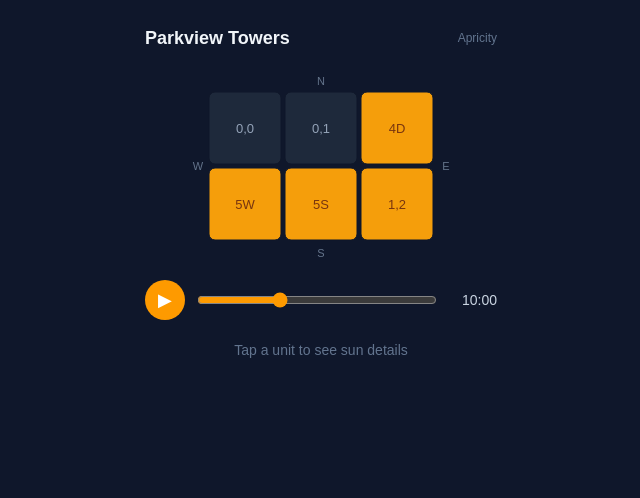
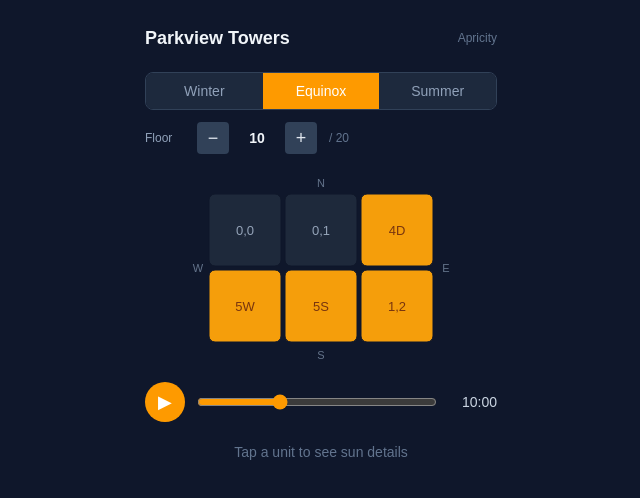
Before and after one commit to idoagv/sunline-app, a Next.js app: page /sun in a window 1280 px wide. Shown: the top 498 px of the page, without its empty margins (319-959 px from the left). Built offline with nearby package versions, Linux system fonts and the light colour scheme.

Commit message:
feat(sun-page): season/floor controls and unit readout card

```diff
--- /dev/null
+++ b/src/components/sun-page/FloorSlider.tsx
@@ -0,0 +1,33 @@
+'use client';
+
+interface Props {
+  floor: number;
+  maxFloor: number;
+  onChange: (floor: number) => void;
+}
+
+export default function FloorSlider({ floor, maxFloor, onChange }: Props) {
+  return (
+    <div className="flex items-center gap-3">
+      <span className="text-xs text-slate-400 w-10">Floor</span>
+      <button
+        onClick={() => onChange(Math.max(1, floor - 1))}
+        disabled={floor <= 1}
+        className="w-8 h-8 rounded bg-slate-700 text-slate-200 disabled:opacity-30 hover:bg-slate-600 text-lg leading-none"
+        aria-label="Floor down"
+      >
+        −
+      </button>
+      <span className="text-sm font-semibold w-8 text-center tabular-nums">{floor}</span>
+      <button
+        onClick={() => onChange(Math.min(maxFloor, floor + 1))}
+        disabled={floor >= maxFloor}
+        className="w-8 h-8 rounded bg-slate-700 text-slate-200 disabled:opacity-30 hover:bg-slate-600 text-lg leading-none"
+        aria-label="Floor up"
+      >
+        +
+      </button>
+      <span className="text-xs text-slate-500">/ {maxFloor}</span>
+    </div>
+  );
+}
--- /dev/null
+++ b/src/components/sun-page/SeasonPicker.tsx
@@ -0,0 +1,34 @@
+'use client';
+import type { Season } from '@/lib/sunPageUtils';
+
+interface Props {
+  value: Season;
+  onChange: (s: Season) => void;
+}
+
+const OPTIONS: { value: Season; label: string }[] = [
+  { value: 'winter', label: 'Winter' },
+  { value: 'equinox', label: 'Equinox' },
+  { value: 'summer', label: 'Summer' },
+];
+
+export default function SeasonPicker({ value, onChange }: Props) {
+  return (
+    <div className="flex rounded-lg overflow-hidden border border-slate-700">
+      {OPTIONS.map((opt) => (
+        <button
+          key={opt.value}
+          onClick={() => onChange(opt.value)}
+          className={[
+            'flex-1 py-2 text-sm font-medium transition-colors',
+            value === opt.value
+              ? 'bg-amber-500 text-white'
+              : 'bg-slate-800 text-slate-400 hover:text-slate-200',
+          ].join(' ')}
+        >
+          {opt.label}
+        </button>
+      ))}
+    </div>
+  );
+}
--- a/src/components/sun-page/SunPage.tsx
+++ b/src/components/sun-page/SunPage.tsx
@@ -14,6 +14,9 @@ import type { UnitSystem } from '@/engine/scene/types';
 import type { Unit } from '@/engine/scene/types';
 import { useDayAnimation } from '@/hooks/useDayAnimation';
 import FloorPlateGrid from './FloorPlateGrid';
+import SeasonPicker from './SeasonPicker';
+import FloorSlider from './FloorSlider';
+import UnitReadout from './UnitReadout';
 
 type SelectedUnit = { row: number; col: number } | null;
 
@@ -81,6 +84,7 @@ export default function SunPage() {
   }, [selected?.row, selected?.col, decl]);
 
   const isLitNow = selected !== null ? (cellsLit[selected.row]?.[selected.col] ?? false) : false;
+  const selectedLabel = selected ? building.unitLabels?.[`${selected.row}-${selected.col}`] : undefined;
 
   return (
     <main className="min-h-screen bg-slate-900 text-slate-100 flex flex-col items-center gap-5 pb-8">
@@ -89,6 +93,12 @@ export default function SunPage() {
         <h1 className="text-lg font-semibold">{project.name}</h1>
         <span className="text-xs text-slate-500">Apricity</span>
       </header>
+
+      {/* Season + Floor controls */}
+      <div className="w-full max-w-sm px-4 flex flex-col gap-3">
+        <SeasonPicker value={season} onChange={setSeason} />
+        <FloorSlider floor={floor} maxFloor={maxFloor} onChange={setFloor} />
+      </div>
 
       {/* Floor-plate grid */}
       <FloorPlateGrid
@@ -122,11 +132,17 @@ export default function SunPage() {
         </span>
       </div>
 
-      {/* Debug info placeholder — removed in Task 5 */}
+      {/* Unit readout */}
       {analysis && selected && (
-        <pre className="text-xs text-slate-400 w-full max-w-sm px-4">
-          score={analysis.score} total={analysis.hours.total.toFixed(1)}h isLitNow={String(isLitNow)}
-        </pre>
+        <div className="w-full max-w-sm px-4">
+          <UnitReadout
+            analysis={analysis}
+            isLitNow={isLitNow}
+            displayUnits={displayUnits}
+            label={selectedLabel}
+            floor={floor}
+          />
+        </div>
       )}
 
       {!selected && (
--- /dev/null
+++ b/src/components/sun-page/UnitReadout.tsx
@@ -0,0 +1,74 @@
+'use client';
+import type { UnitAnalysis } from '@/engine/analyze';
+import type { UnitSystem } from '@/engine/scene/types';
+import { formatHours } from '@/lib/sunPageUtils';
+
+interface Props {
+  analysis: UnitAnalysis;
+  isLitNow: boolean;
+  displayUnits: UnitSystem;
+  label?: string;
+  floor: number;
+}
+
+const SCORE_COLOR = (score: number) => {
+  if (score >= 70) return 'text-amber-400';
+  if (score >= 40) return 'text-yellow-500';
+  return 'text-slate-400';
+};
+
+const FACADE_LABELS: Record<string, string> = { N: 'North', E: 'East', S: 'South', W: 'West' };
+
+export default function UnitReadout({ analysis, isLitNow, displayUnits: _displayUnits, label, floor }: Props) {
+  const { facades, position, hours, score } = analysis;
+
+  return (
+    <div className="w-full max-w-sm rounded-xl bg-slate-800 border border-slate-700 p-4">
+      <div className="flex items-start justify-between mb-3">
+        <div>
+          <p className="text-base font-semibold">{label ?? `Floor ${floor}`}</p>
+          <p className="text-xs text-slate-400 capitalize">{position} · floor {floor}</p>
+        </div>
+        <div className={`text-right ${SCORE_COLOR(score)}`}>
+          <p className="text-2xl font-bold tabular-nums">{score}</p>
+          <p className="text-xs">Sun Score</p>
+        </div>
+      </div>
+
+      {/* Live status */}
+      <div className={`flex items-center gap-2 mb-3 text-sm ${isLitNow ? 'text-amber-400' : 'text-slate-400'}`}>
+        <span className={`w-2 h-2 rounded-full flex-shrink-0 ${isLitNow ? 'bg-amber-400' : 'bg-slate-500'}`} />
+        {isLitNow ? 'In sun now' : 'In shadow now'}
+      </div>
+
+      {/* Facade tags */}
+      <div className="flex flex-wrap gap-2 mb-4">
+        {facades.length > 0 ? (
+          facades.map((f) => (
+            <span key={f} className="px-2 py-0.5 rounded bg-slate-700 text-xs text-slate-300">
+              {FACADE_LABELS[f]}
+            </span>
+          ))
+        ) : (
+          <span className="text-xs text-slate-500">No exterior facades (core unit)</span>
+        )}
+      </div>
+
+      {/* Sun-hours breakdown */}
+      <div className="grid grid-cols-3 gap-2 text-center">
+        <div>
+          <p className="text-lg font-semibold text-amber-300 tabular-nums">{formatHours(hours.morning)}</p>
+          <p className="text-xs text-slate-400">Morning</p>
+        </div>
+        <div>
+          <p className="text-lg font-semibold text-amber-300 tabular-nums">{formatHours(hours.afternoon)}</p>
+          <p className="text-xs text-slate-400">Afternoon</p>
+        </div>
+        <div>
+          <p className="text-lg font-semibold text-amber-200 tabular-nums">{formatHours(hours.total)}</p>
+          <p className="text-xs text-slate-400">Total</p>
+        </div>
+      </div>
+    </div>
+  );
+}
```
